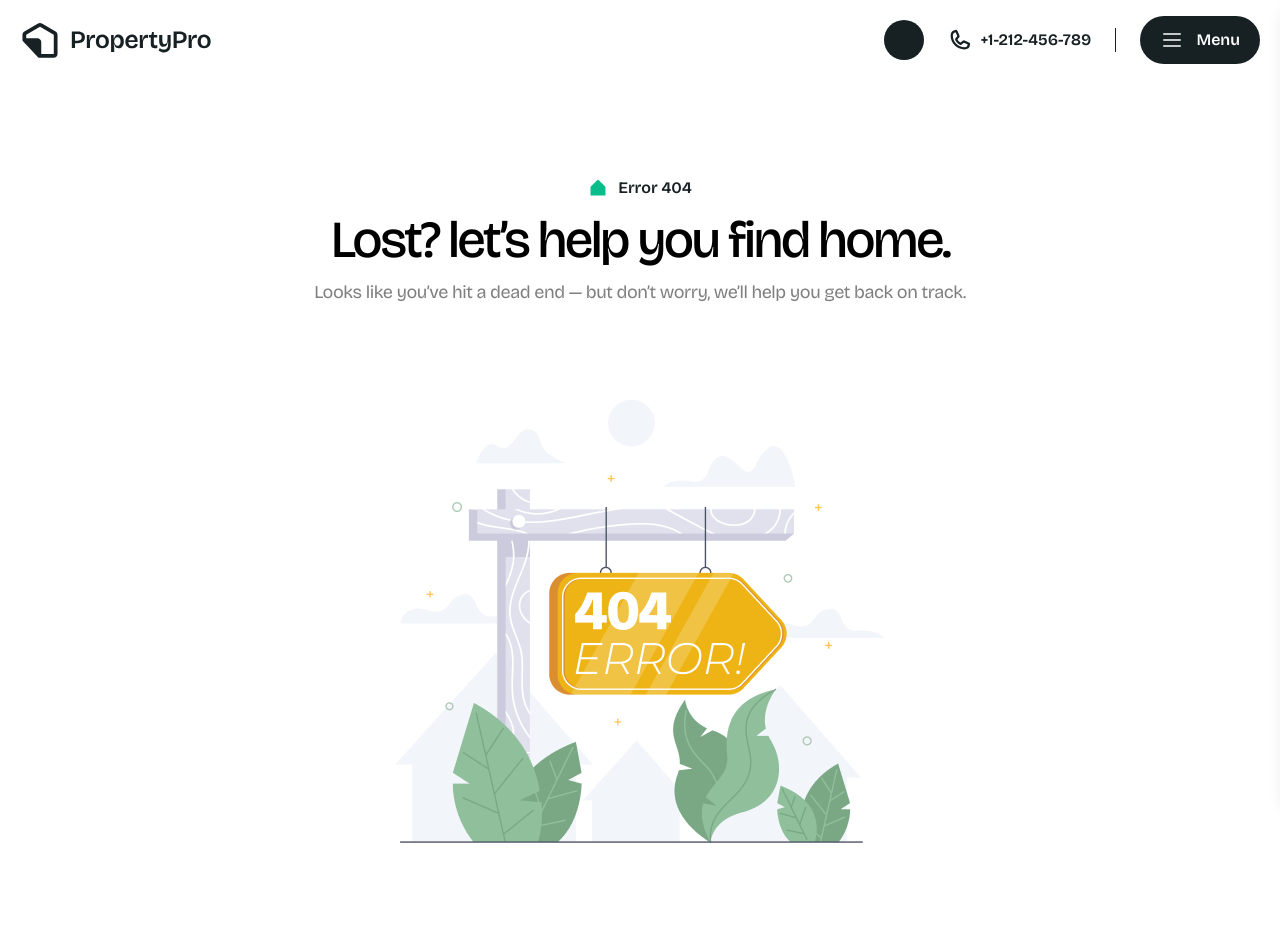
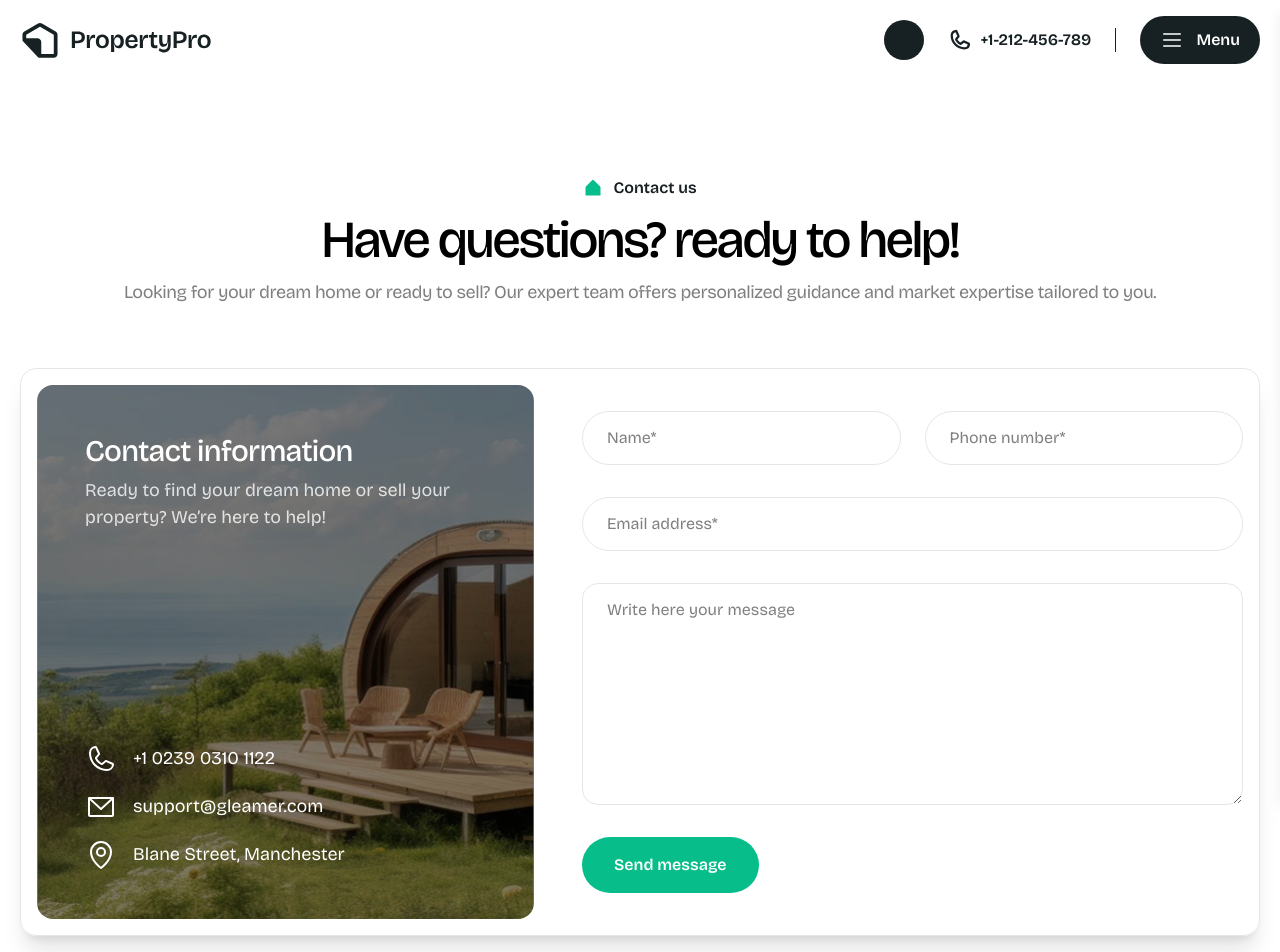
Before and after one commit to Aashutosh-R/property-pro, a Next.js app: page /ContactUs in a window 1280 px wide. Before the commit this address had no page. Shown: the top 952 px of the page. Built offline with nearby package versions, Linux system fonts and the light colour scheme; some icons are missing.

Commit message:
contact us page added

```diff
--- /dev/null
+++ b/src/app/(site)/ContactUs/page.tsx
@@ -0,0 +1,123 @@
+import { Icon } from '@iconify/react'
+import Image from 'next/image'
+import Link from 'next/link'
+
+export default function ContactUs() {
+  return (
+    <div className='container max-w-8xl mx-auto px-5 2xl:px-0 pt-32 md:pt-44 pb-14 md:pb-28'>
+      <div className='mb-16'>
+        <div className='flex gap-2.5 items-center justify-center mb-3'>
+          <span>
+            <Icon
+              icon={'ph:house-simple-fill'}
+              width={20}
+              height={20}
+              className='text-primary'
+            />
+          </span>
+          <p className='text-base font-semibold text-badge dark:text-white/90'>
+            Contact us
+          </p>
+        </div>
+        <div className='text-center'>
+          <h3 className='text-4xl sm:text-52 font-medium tracking-tighter text-black dark:text-white mb-3 leading-10 sm:leading-14'>
+            Have questions? ready to help!
+          </h3>
+          <p className='text-xm font-normal tracking-tight text-black/50 dark:text-white/50 leading-6'>
+            Looking for your dream home or ready to sell? Our expert team offers
+            personalized guidance and market expertise tailored to you.
+          </p>
+        </div>
+      </div>
+      {/* form */}
+      <div className='border border-black/10 dark:border-white/10 rounded-2xl p-4 shadow-xl dark:shadow-white/10'>
+        <div className='flex flex-col lg:flex-row lg:items-center gap-12'>
+          <div className='relative w-fit'>
+            <Image
+              src={'/images/contactUs/contactUs.jpg'}
+              alt='wall'
+              width={497}
+              height={535}
+              className='rounded-2xl brightness-50 h-full'
+            />
+            <div className='absolute top-6 left-6 lg:top-12 lg:left-12 flex flex-col gap-2'>
+              <h5 className='text-xl xs:text-2xl mobile:text-3xl font-medium tracking-tight text-white'>
+                Contact information
+              </h5>
+              <p className='text-sm xs:text-base mobile:text-xm font-normal text-white/80'>
+                Ready to find your dream home or sell your property? We’re here
+                to help!
+              </p>
+            </div>
+            <div className='absolute bottom-6 left-6 lg:bottom-12 lg:left-12 flex flex-col gap-4 text-white'>
+              <Link href={'/'}>
+                <div className='flex items-center gap-4 group'>
+                  <Icon icon={'ph:phone'} width={32} height={32} />
+                  <p className='text-sm xs:text-base mobile:text-xm font-normal group-hover:text-primary'>
+                    +1 0239 0310 1122
+                  </p>
+                </div>
+              </Link>
+              <Link href={'/'}>
+                <div className='flex items-center gap-4 group'>
+                  <Icon icon={'ph:envelope-simple'} width={32} height={32} />
+                  <p className='text-sm xs:text-base mobile:text-xm font-normal group-hover:text-primary'>
+                    support@gleamer.com
+                  </p>
+                </div>
+              </Link>
+              <div className='flex items-center gap-4'>
+                <Icon icon={'ph:map-pin'} width={32} height={32} />
+                <p className='text-sm xs:text-base mobile:text-xm font-normal'>
+                  Blane Street, Manchester
+                </p>
+              </div>
+            </div>
+          </div>
+          <div className='flex-1/2'>
+            <form>
+              <div className='flex flex-col gap-8'>
+                <div className='flex flex-col lg:flex-row gap-6'>
+                  <input
+                    type='text'
+                    name='username'
+                    id='username'
+                    autoComplete='username'
+                    placeholder='Name*'
+                    className='px-6 py-3.5 border border-black/10 dark:border-white/10 rounded-full outline-primary focus:outline w-full'
+                  />
+                  <input
+                    type='number'
+                    name='mobile'
+                    id='mobile'
+                    autoComplete='mobile'
+                    placeholder='Phone number*'
+                    className='px-6 py-3.5 border border-black/10 dark:border-white/10 rounded-full outline-primary focus:outline w-full'
+                  />
+                </div>
+                <input
+                  type='email'
+                  name='email'
+                  id='email'
+                  autoComplete='email'
+                  placeholder='Email address*'
+                  className='px-6 py-3.5 border border-black/10 dark:border-white/10 rounded-full outline-primary focus:outline'
+                />
+                <textarea
+                  rows={8}
+                  cols={50}
+                  name='message'
+                  id='message'
+                  placeholder='Write here your message'
+                  className='px-6 py-3.5 border border-black/10 dark:border-white/10 rounded-2xl outline-primary focus:outline'></textarea>
+                <button className='px-8 py-4 rounded-full bg-primary text-white text-base font-semibold w-full mobile:w-fit hover:cursor-pointer hover:bg-primary/90'>
+                  Send message
+                </button>
+              </div>
+            </form>
+          </div>
+        </div>
+      </div>
+    </div>
+  )
+}
```
Also changed, not shown: public/images/contactUs/contactUs.jpg (added).
